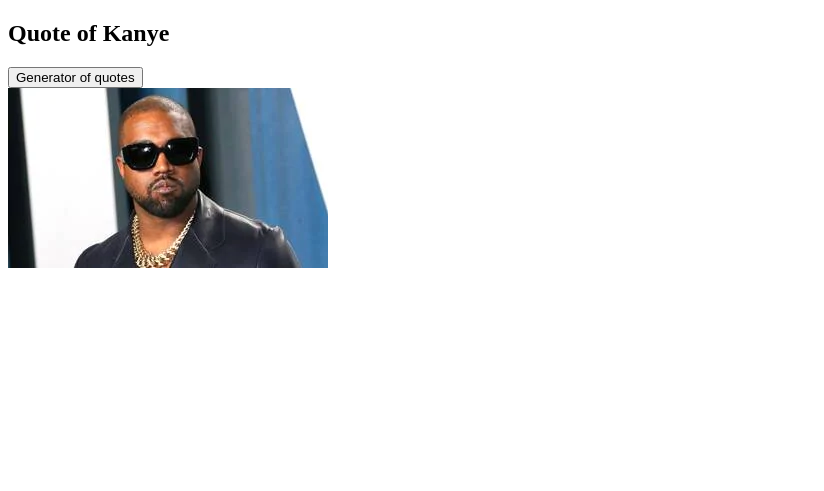
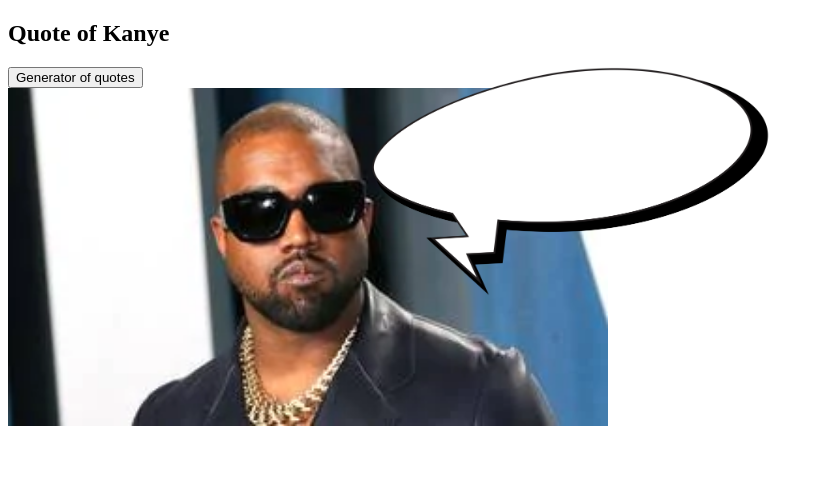
Before and after one commit to okaycharlottes/API-Sprint, a website: page index.html in a window 1280 px wide. Shown: the whole page, without its empty margins (0-824 px from the left). Drawn offline with Linux system fonts and the light colour scheme.

Commit message:
exo en cours

```diff
--- a/index.html
+++ b/index.html
@@ -4,7 +4,8 @@
     <meta charset="UTF-8">
     <meta name="viewport" content="width=device-width, initial-scale=1.0">
     <title>Kanye Rest</title>
-    <link reel="stylesheet" href="style.css" />
+    <link rel="stylesheet" href="style.css" />
+
 
 </head>
 <body>
@@ -13,13 +14,25 @@
 
     <div id="container">
         <button id="button"> Generator of quotes</button><br>
-        <div class="your-class"> <img src="kanye.png"> </div>
-        <div id="content"> </div>
+        <div class="your-class">
+
+
+
+        </div>
+        <div id="bulle">
+
+        </div>
+        <div id= "dimension">
+
+        </div>
+
+        <div id="content">  </div>
     </div>
 
 
 
 </section>
 <script src="index.js"> </script>
+
 </body>
 </html>
--- a/index.js
+++ b/index.js
@@ -5,10 +5,7 @@
     .then(response=> response.json())                                                //Transformer la reponse de la [promise] en JSON
     .then((data)=>{
         console.log(data)
-
-
-
-           data= content.innerHTML=data.quote
+       data= dimension.innerHTML=data.quote
 
     })
 
--- a/style.css
+++ b/style.css
@@ -0,0 +1,34 @@
+.your-class {
+    background-image:url(kanye.png) ;
+    background-size: contain;
+    background-repeat:no-repeat ;
+    width: 600px;
+    height: 400px;
+    z-index: 1;
+    /* margin-top: -208px;
+    margin-left: 184px; */
+}
+
+#bulle{
+    background-image: url(bulle.png);
+    background-size: contain;
+    background-repeat: no-repeat;
+    position: absolute;
+    width: 400px;
+    height: 400px;
+    top:0;
+    left:362px;
+}
+
+#container{
+    position: relative;
+}
+
+#dimension{
+
+    position: absolute;
+    width:200px;
+    height: 100px;
+    top:33px;
+    left: 461px;
+}
```
Also changed, not shown: bulle.png (added).
